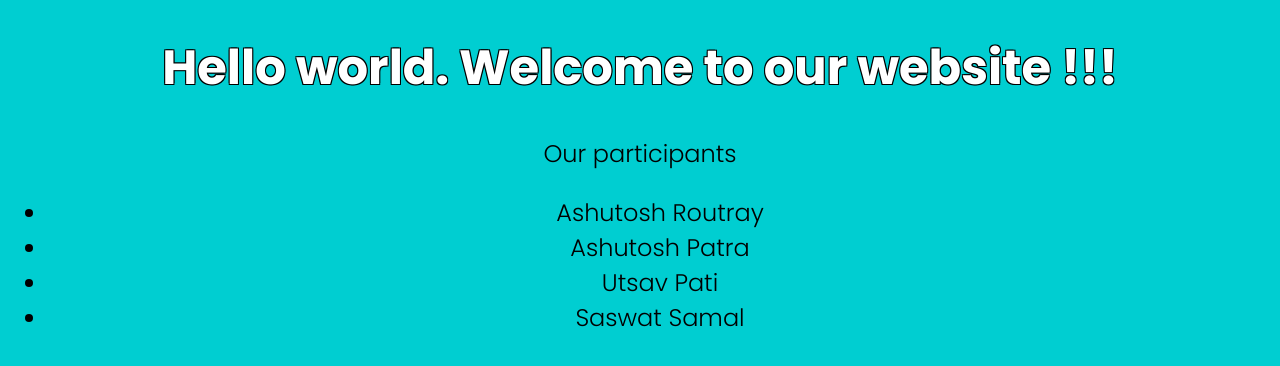
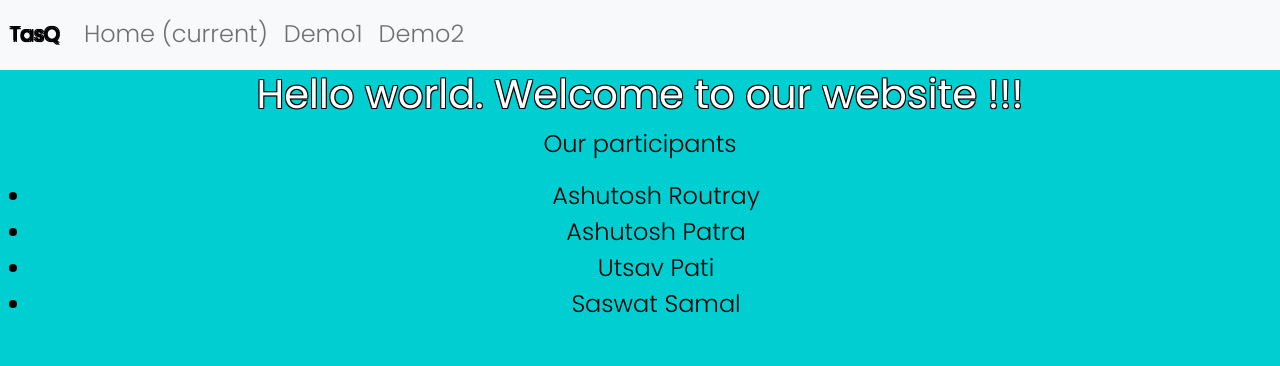
Before and after one commit to SwarajBaral/git-session, a plain HTML site: page index.html in a window 1280 px wide. Drawn offline with nearby package versions, Linux system fonts and the light colour scheme.

Commit message:
[add] : Navbar

```diff
--- a/index.html
+++ b/index.html
@@ -4,6 +4,7 @@
 	<meta charset="UTF-8">
 	<meta name="viewport" content="width=device-width, initial-scale=1.0">
 	<title>GIT Session</title>
+	<link rel="stylesheet" href="https://cdn.jsdelivr.net/npm/bootstrap@5.1.2/dist/css/bootstrap.min.css" integrity="sha384-uWxY/CJNBR+1zjPWmfnSnVxwRheevXITnMqoEIeG1LJrdI0GlVs/9cVSyPYXdcSF" crossorigin="anonymous">
 	<style>
 	@import url('https://fonts.googleapis.com/css2?family=Poppins:wght@300;400;600;700&display=swap');
 		body{
@@ -24,6 +25,27 @@
 	</style>
 </head>
 <body>
+	<!-- Nav Bar -->
+	<nav class="navbar navbar-expand-lg navbar-light bg-light" style="padding-bottom: 10px;">
+		<a class="navbar-brand" href="#" style="padding-left: 10px;">TasQ</a>
+		<button class="navbar-toggler" type="button" data-toggle="collapse" data-target="#navbarNav" aria-controls="navbarNav" aria-expanded="false" aria-label="Toggle navigation">
+		  <span class="navbar-toggler-icon"></span>
+		</button>
+		<div class="collapse navbar-collapse" id="navbarNav">
+		  <ul class="navbar-nav">
+			<li class="nav-item active">
+			  <a class="nav-link" href="#">Home <span class="sr-only">(current)</span></a>
+			</li>
+			<li class="nav-item">
+			  <a class="nav-link" href="#">Demo1</a>
+			</li>
+			<li class="nav-item">
+			  <a class="nav-link" href="#">Demo2</a>
+			</li>
+		  </ul>
+		</div>
+	</nav>
+	  <!-- Nav bar end  -->
 	<h1 align="center">Hello world. Welcome to our website !!!</h1>
 	<div>
 	<p>Our participants</p>
```
